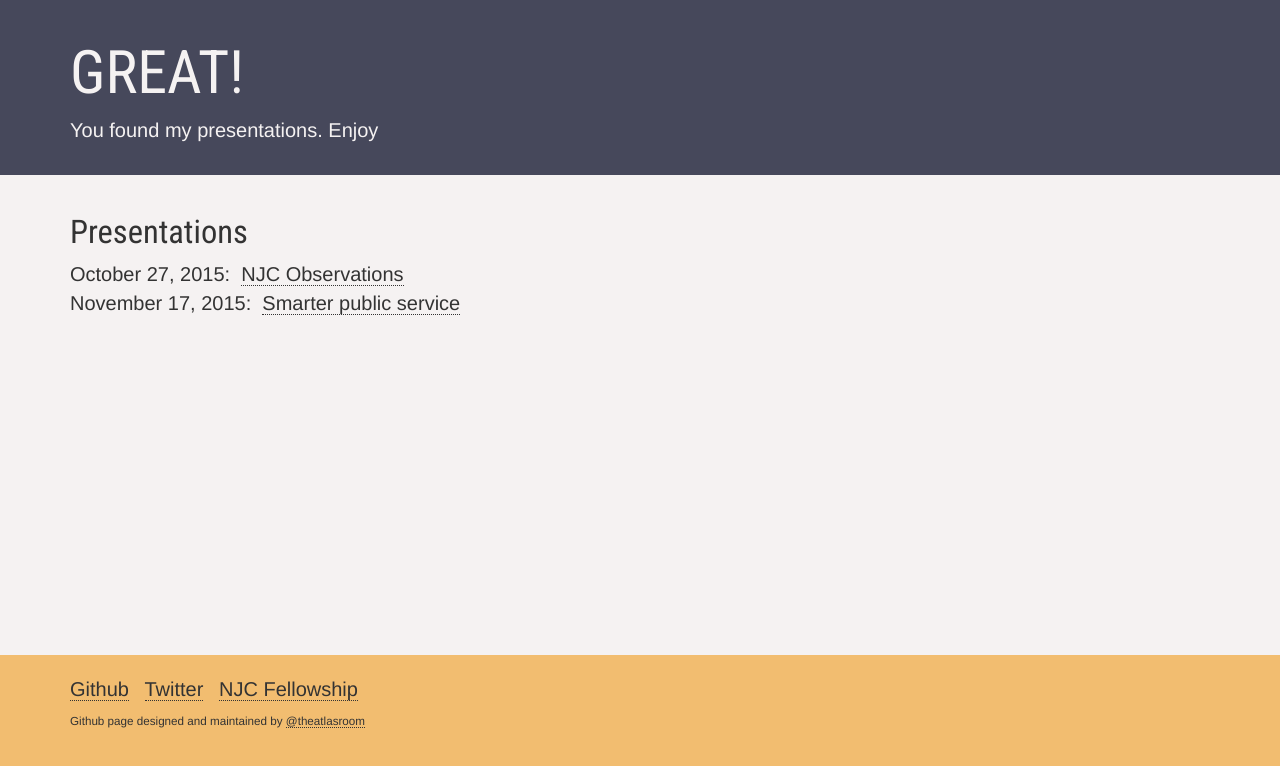
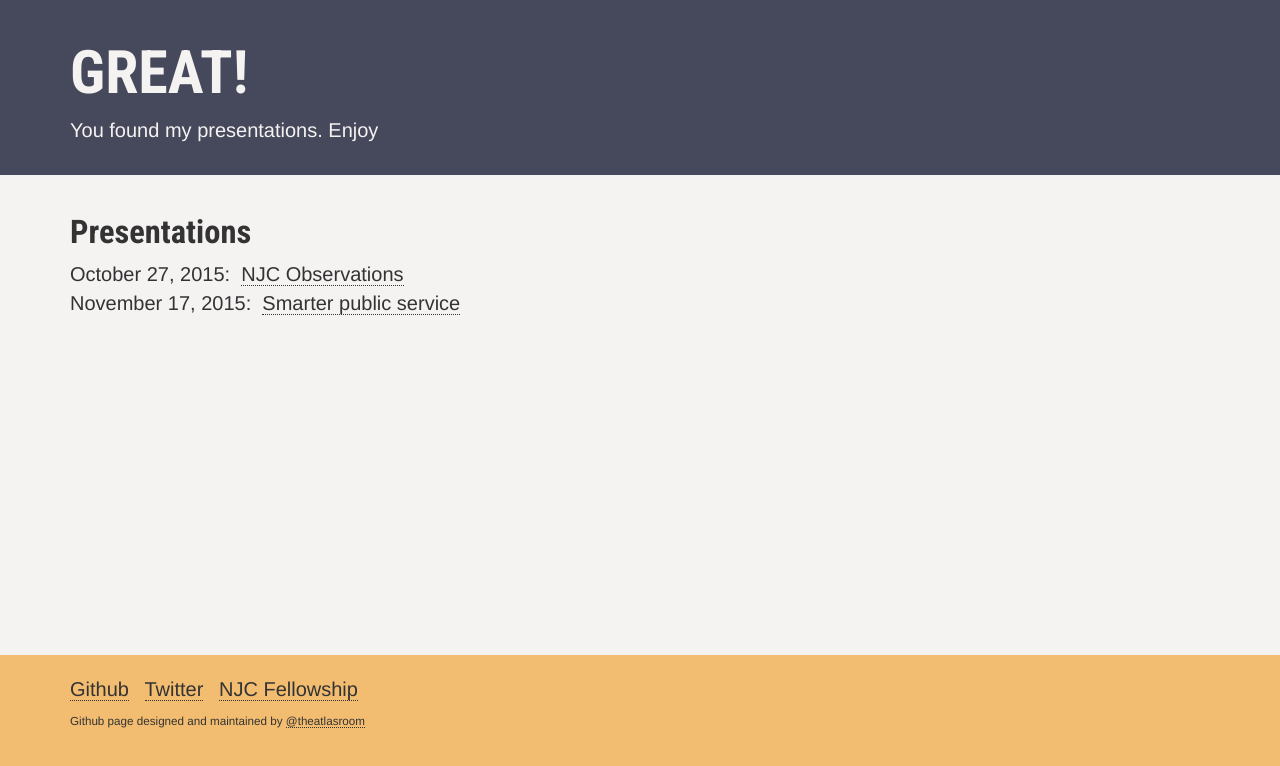
Before and after one commit to theatlasroom/presentations, a website: page index.html in a window 1280 px wide. Drawn offline with nearby package versions, Linux system fonts and the light colour scheme.

Commit message:
fixed up the headings

```diff
--- a/style.less
+++ b/style.less
@@ -47,8 +47,8 @@ body {
     font-family: 'Roboto Condensed', sans-serif;
   }
 
-  h1 {font-size:6rem;}
-  h2 {font-size:3.25rem;}
+  h1 {font-size:6rem;font-weight:bold}
+  h2 {font-size:3.25rem;font-weight:bold}
   h3 {font-size:2.5rem;}
   p, ol, ul, blockquote {font-size:2rem;}
 
```
